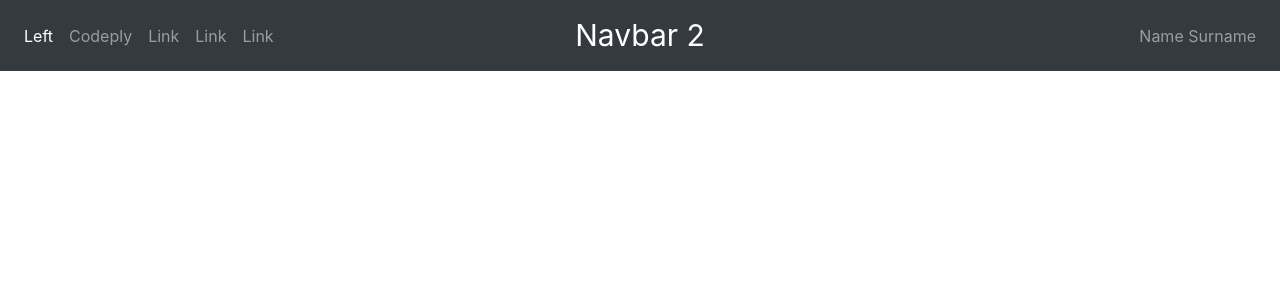
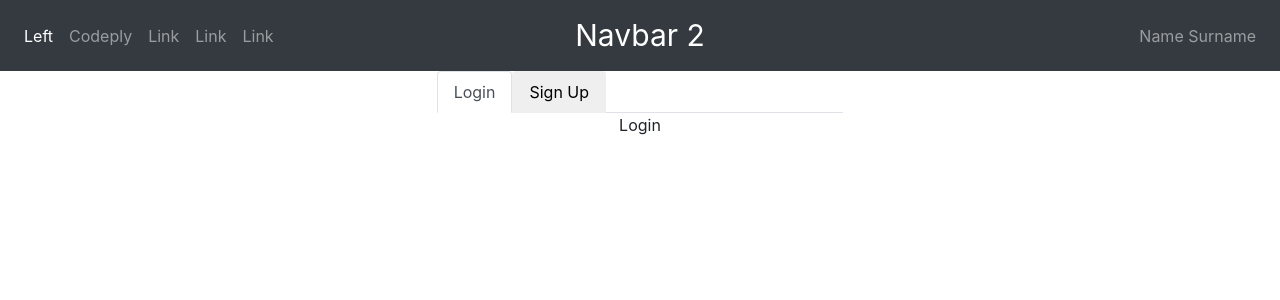
Before and after one commit to hovik23/etl-monster, a React (Create React App) app in the folder client/: page / in a window 1280 px wide. Shown: the top 300 px of the page. Built offline with nearby package versions, Linux system fonts and the light colour scheme.

Commit message:
added login form base

```diff
--- a/client/public/index.html
+++ b/client/public/index.html
@@ -14,5 +14,6 @@
     <div id="root"></div>
     <!-- JavaScript Bundle with Popper -->
     <script src="https://cdn.jsdelivr.net/npm/bootstrap@5.2.0/dist/js/bootstrap.bundle.min.js" integrity="sha384-A3rJD856KowSb7dwlZdYEkO39Gagi7vIsF0jrRAoQmDKKtQBHUuLZ9AsSv4jD4Xa" crossorigin="anonymous"></script>
+    <script src="https://ajax.googleapis.com/ajax/libs/jquery/3.6.0/jquery.min.js"></script>
   </body>
 </html>
--- a/client/public/static/style/style.css
+++ b/client/public/static/style/style.css
@@ -2,3 +2,11 @@
 {
   font-size: 30px;
 }
+
+.vertical-center {
+  min-height: 100%;  /* Fallback for browsers do NOT support vh unit */
+  min-height: 100vh; /* These two lines are counted as one :-)       */
+
+  display: flex;
+  align-items: center;
+}
--- a/client/src/App.js
+++ b/client/src/App.js
@@ -1,10 +1,12 @@
 import './App.css';
 import NavBar from './components/NavBar.js';
+import SignUpForm from './components/SignUpForm.jsx'
 
 function App() {
   return (
     <div className="App">
       <NavBar/>
+      <SignUpForm/>
     </div>
   );
 }
--- /dev/null
+++ b/client/src/components/SignUpForm.jsx
@@ -0,0 +1,23 @@
+function SignUpForm() {
+    return(
+      <div class="row">
+      <div class="col-md-4 offset-md-4">
+        <ul class="nav nav-tabs" id="myTab" role="tablist">
+          <li class="nav-item" role="presentation">
+            <button class="nav-link active" id="home-tab" data-bs-toggle="tab" data-bs-target="#home" type="button" role="tab" aria-controls="home" aria-selected="true">Login</button>
+          </li>
+          <li class="nav-item" role="presentation">
+            <button class="nav-link" id="profile-tab" data-bs-toggle="tab" data-bs-target="#profile" type="button" role="tab" aria-controls="profile" aria-selected="false">Sign Up</button>
+          </li>
+        </ul>
+
+        <div class="tab-content" id="myTabContent">
+          <div class="tab-pane fade show active" id="home" role="tabpanel" aria-labelledby="home-tab">Login</div>
+          <div class="tab-pane fade" id="profile" role="tabpanel" aria-labelledby="profile-tab">SignUp</div>
+        </div>
+        </div>
+      </div>
+    )
+}
+
+export default SignUpForm;
```
Also changed, not shown: 1 other file (tests, documents, lock files or other folders).
